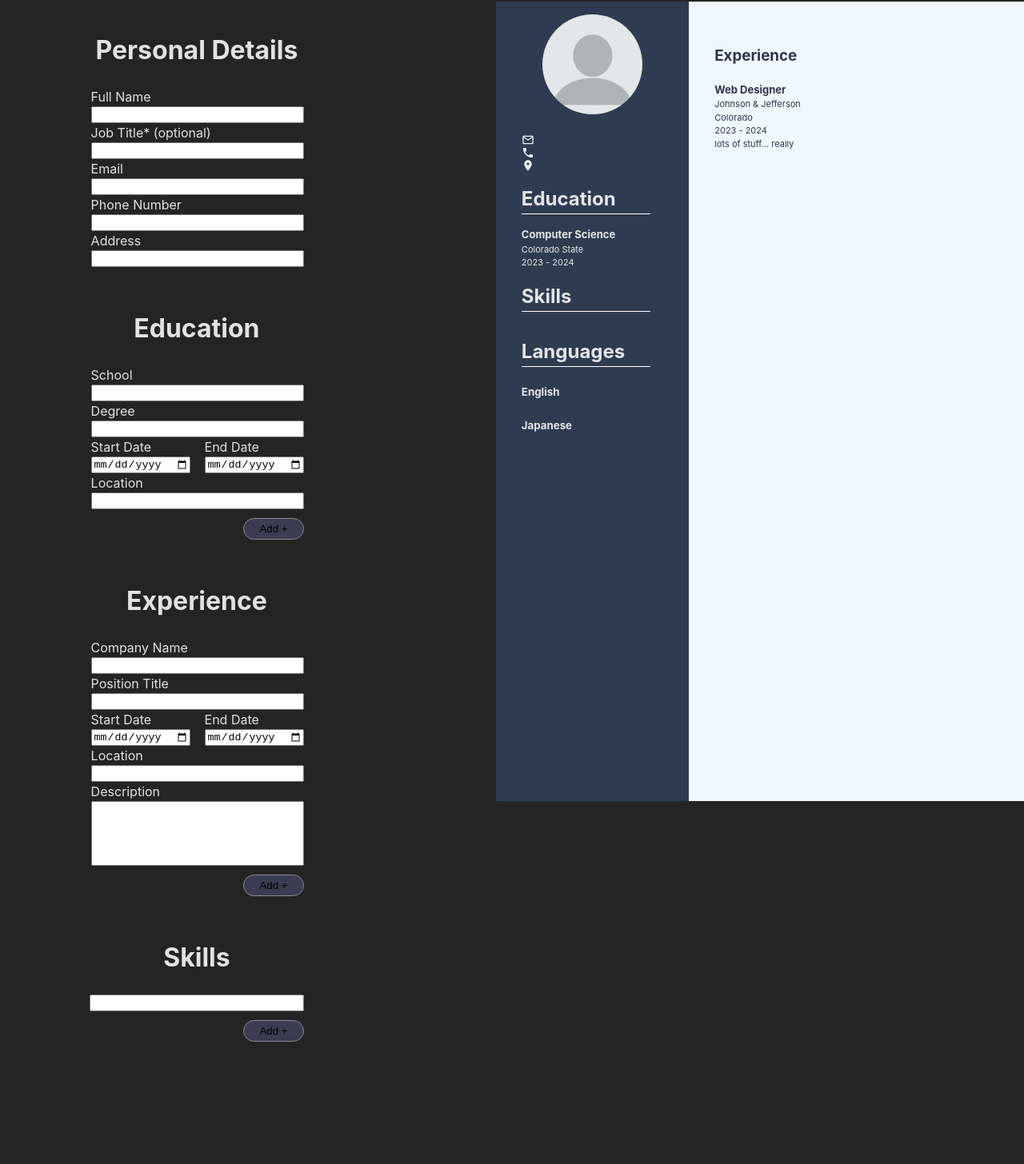
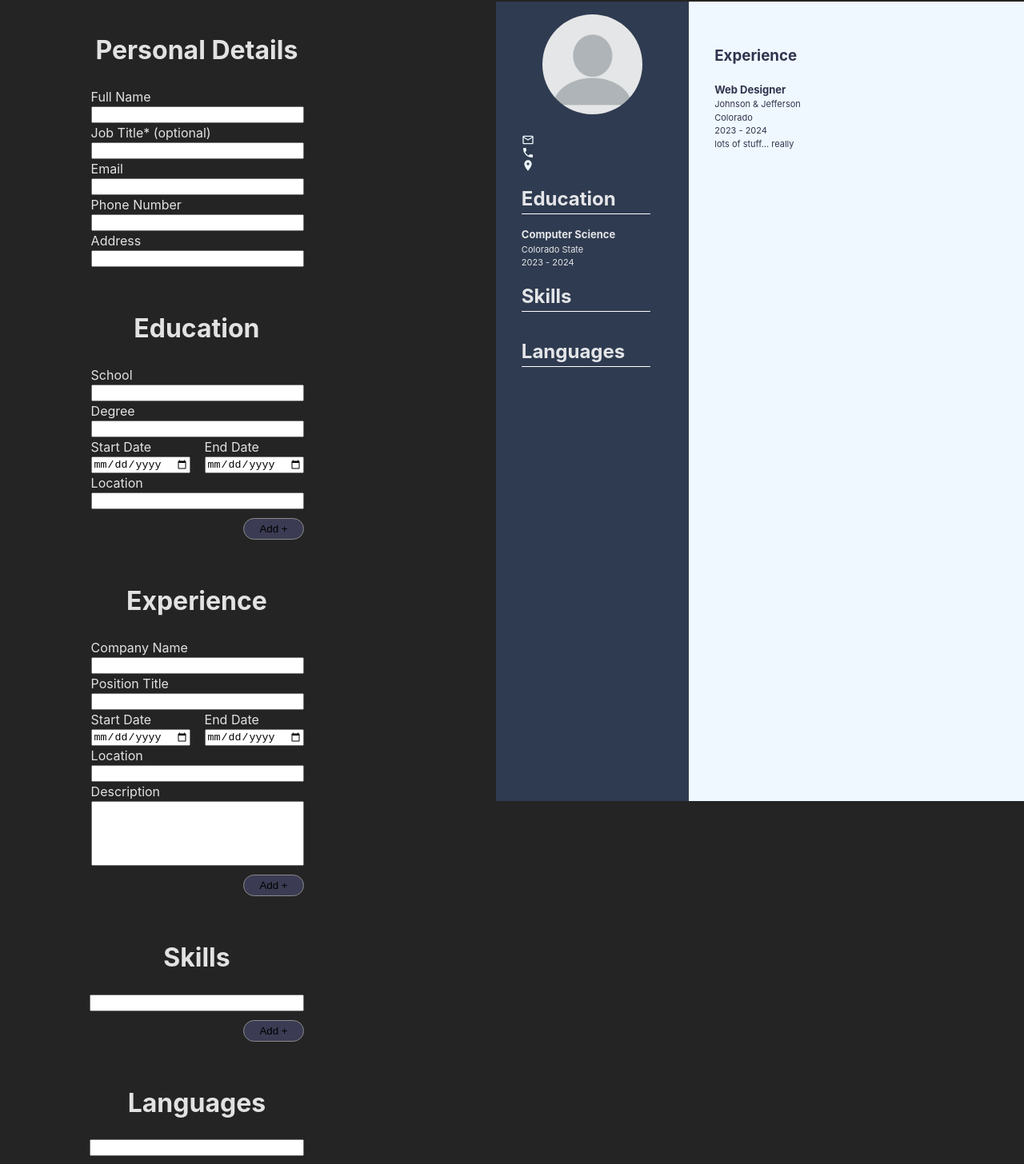
Before and after one commit to Jared588/cv-app, a React (Vite) app: page / in a window 1280 px wide. Shown: the part 30-1486 px from the top of the page at 80% size. Before the commit the page ends 1381 px from the top, so only its background shows below. Built offline with nearby package versions, Linux system fonts and the light colour scheme.

Commit message:
Implement language-adding functionality

```diff
--- a/src/App.jsx
+++ b/src/App.jsx
@@ -4,11 +4,14 @@ import './index.css';
 import { useState } from 'react';
 
 function App() {
-  // general details
+  // general
   const [values, setValues] = useState({});
   // skills
   const [skills, setSkills] = useState([]);
-  const [inputValue, setInputValue] = useState('');
+  const [skillValue, setSkillValue] = useState('');
+  // languages
+  const [languages, setLanguages] = useState([]);
+  const [langValue, setLangValue] = useState('');
 
   function handleChange(id, newValue) {
     setValues((prevValues) => ({
@@ -21,7 +24,15 @@ function App() {
     if (skill) {
       // Add to skills list
       setSkills((prevSkills) => [...prevSkills, skill]);
-      setInputValue(''); // Clear the input field
+      setSkillValue(''); // Clear the input field
+    }
+  }
+
+  function handleAddLang(lang) {
+    if (lang) {
+      // Add to slang list
+      setLanguages((prevLanguages) => [...prevLanguages, lang]);
+      setLangValue(''); // Clear the input field
     }
   }
 
@@ -30,10 +41,13 @@ function App() {
       <Info
         handleChange={handleChange}
         handleAddSkill={handleAddSkill}
-        inputValue={inputValue}
-        setInputValue={setInputValue}
+        skillValue={skillValue}
+        setSkillValue={setSkillValue}
+        handleAddLang={handleAddLang}
+        langValue={langValue}
+        setLangValue={setLangValue}
       />
-      <Cv values={values} skills={skills} />
+      <Cv values={values} skills={skills} languages={languages}/>
     </div>
   );
 }
--- a/src/Cv.css
+++ b/src/Cv.css
@@ -75,7 +75,7 @@ font-size: 14px;
 color: rgb(80, 80, 80);
 }
 
-.skills-list {
+.list {
     padding-left: 1.2rem;
     font-size: 14px;
 }
--- a/src/Cv.jsx
+++ b/src/Cv.jsx
@@ -3,7 +3,7 @@ import ExperienceInfo from './containers/ExperienceInfo';
 import './Cv.css';
 import PropTypes from 'prop-types';
 
-function Cv({ values, skills }) {
+function Cv({ values, skills, languages }) {
   // import images
   const emailIcon = <svg className="contact-icons" xmlns="http://www.w3.org/2000/svg" viewBox="0 0 24 24"><title>email-outline</title><path d="M22 6C22 4.9 21.1 4 20 4H4C2.9 4 2 4.9 2 6V18C2 19.1 2.9 20 4 20H20C21.1 20 22 19.1 22 18V6M20 6L12 11L4 6H20M20 18H4V8L12 13L20 8V18Z" /></svg>
   const phoneIcon = <svg className="contact-icons" xmlns="http://www.w3.org/2000/svg" viewBox="0 0 24 24"><title>phone</title><path d="M6.62,10.79C8.06,13.62 10.38,15.94 13.21,17.38L15.41,15.18C15.69,14.9 16.08,14.82 16.43,14.93C17.55,15.3 18.75,15.5 20,15.5A1,1 0 0,1 21,16.5V20A1,1 0 0,1 20,21A17,17 0 0,1 3,4A1,1 0 0,1 4,3H7.5A1,1 0 0,1 8.5,4C8.5,5.25 8.7,6.45 9.07,7.57C9.18,7.92 9.1,8.31 8.82,8.59L6.62,10.79Z" /></svg>
@@ -24,7 +24,7 @@ function Cv({ values, skills }) {
         </div>
         <div className='section'>
           <h1>Skills</h1>
-          <ul className='skills-list'>
+          <ul className='list'>
             {skills.map((skill, index) => (
               <li key={index}>{skill}</li>
             ))}
@@ -32,8 +32,11 @@ function Cv({ values, skills }) {
         </div>
         <div className='section'>
           <h1>Languages</h1>
-          <h5>English</h5>
-          <h5>Japanese</h5>
+          <ul className='list'>
+            {languages.map((lang, index) => (
+              <li key={index}>{lang}</li>
+            ))}
+          </ul>
         </div>
       </div>
       <div className="right-side">
@@ -48,7 +51,8 @@ function Cv({ values, skills }) {
 
 Cv.propTypes = {
   values: PropTypes.objectOf(PropTypes.string),
-  skills: PropTypes.arrayOf(PropTypes.string)
+  skills: PropTypes.arrayOf(PropTypes.string),
+  languages: PropTypes.arrayOf(PropTypes.string)
 };
 
 export default Cv;
--- a/src/Input.jsx
+++ b/src/Input.jsx
@@ -2,7 +2,7 @@ import InputContainer from './containers/InputContainer';
 import PropTypes from 'prop-types';
 import './input.css';
 
-export default function Info({ handleChange, handleAddSkill, inputValue, setInputValue }) {
+export default function Info({ handleChange, handleAddSkill, skillValue, setSkillValue, handleAddLang, langValue, setLangValue }) {
     return  (
         <div className='info'>
             {/* Personal Details */}
@@ -48,8 +48,15 @@ export default function Info({ handleChange, handleAddSkill, inputValue, setInpu
             {/* Skills */}
             <div className='infoContainer'>
                 <h1>Skills</h1>
-                <input type="text" id='skill' value={inputValue} onChange={(e) => setInputValue(e.target.value)}/>
-                <button className='addBtn' id='skillBtn' onClick={() => handleAddSkill(inputValue)}>Add +</button>
+                <input type="text" id='skill' value={skillValue} onChange={(e) => setSkillValue(e.target.value)}/>
+                <button className='addBtn' id='skillBtn' onClick={() => handleAddSkill(skillValue)}>Add +</button>
+            </div>
+
+            {/* Languages */}
+            <div className='infoContainer'>
+                <h1>Languages</h1>
+                <input type="text" id='language' value={langValue} onChange={(e) => setLangValue(e.target.value)}/>
+                <button className='addBtn' id='langBtn' onClick={() => handleAddLang(langValue)}>Add +</button>
             </div>
         </div>
     )
@@ -58,6 +65,9 @@ export default function Info({ handleChange, handleAddSkill, inputValue, setInpu
 Info.propTypes = {
     handleChange: PropTypes.func,
     handleAddSkill: PropTypes.func,
-    inputValue: PropTypes.string,
-    setInputValue: PropTypes.func,
+    skillValue: PropTypes.string,
+    setSkillValue: PropTypes.func,
+    handleAddLang: PropTypes.func,
+    langValue: PropTypes.string,
+    setLangValue: PropTypes.func,
 };
```
